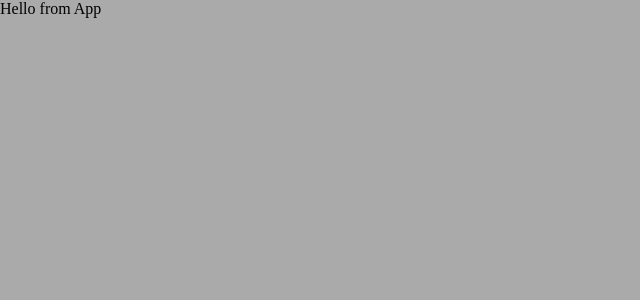
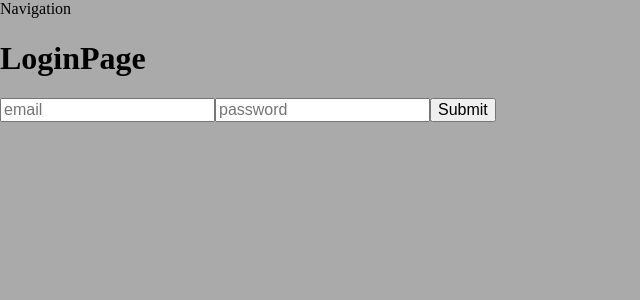
Before and after one commit to Lukasz-Semik/cash-organizer, a React app: page /login in a window 1280 px wide. Shown: the top 300 px of the page, without its empty margins (0-640 px from the left). Built offline with nearby package versions, Linux system fonts and the light colour scheme.

Commit message:
simple routing before firebase

```diff
--- a/app/index.js
+++ b/app/index.js
@@ -4,9 +4,9 @@ import ReactDOM from 'react-dom';
 import 'normalize.css/normalize.css';
 import './styles/main.scss';
 
-import App from './src/App';
+import Routing from './routing/Routing';
 
 ReactDOM.render(
-  <App />
+  <Routing />
   , document.getElementById('root')
 );
--- /dev/null
+++ b/app/routing/Routing.js
@@ -0,0 +1,25 @@
+import React from 'react';
+import { Router, Route, Switch } from 'react-router-dom';
+import history from './history';
+
+import LandingPage from '../src/LandingPage';
+import App from '../src/App';
+import Navigation from '../src/Navigation';
+import SignUpPage from '../src/SignUpPage';
+import LoginPage from '../src/LoginPage';
+
+const Routing = () => (
+  <Router history={history}>
+    <div>
+      <Navigation />
+      <Switch>
+        <Route exact path='/' component={LandingPage} />
+        <Route path='/signup' component={SignUpPage} />
+        <Route path='/login' component={LoginPage} />
+        <Route path='/app' component={App} />
+      </Switch>
+    </div>
+  </Router>
+);
+
+export default Routing;
--- /dev/null
+++ b/app/routing/history.js
@@ -0,0 +1,2 @@
+import { createBrowserHistory } from 'history';
+export default createBrowserHistory();
--- /dev/null
+++ b/app/src/LandingPage.js
@@ -0,0 +1,11 @@
+import React, { Component } from 'react';
+
+class LandingPage extends Component{
+  render(){
+    return(
+      <div>Landing Page</div>
+    );
+  }
+}
+
+export default LandingPage;
--- /dev/null
+++ b/app/src/LoginPage.js
@@ -0,0 +1,41 @@
+import React, { Component } from 'react';
+
+class LoginPage extends Component{
+  constructor(props){
+    super(props);
+
+    this.state={
+      email: '',
+      password: ''
+    }
+    this.handleSubmit = this.handleSubmit.bind(this);
+    this.onChangeEmail = this.onChangeEmail.bind(this);
+    this.onChangePass = this.onChangePass.bind(this);
+  }
+  handleSubmit(event){
+    event.preventDefault();
+  }
+  onChangeEmail(event){
+    const email = event.target.value;
+    this.setState(()=>({ email }));
+  }
+  onChangePass(event){
+    const password = event.target.value;
+    this.setState(()=>({ password }));
+  }
+  render(){
+    console.log('Login state',this.state);
+    return(
+      <div>
+        <h1>LoginPage</h1>
+        <form onSubmit={this.handleSubmit}>
+          <input type="text" name="email" placeholder="email" onChange={this.onChangeEmail} value={this.state.email}/>
+          <input type="password" name="password" placeholder="password" onChange={this.onChangePass} value={this.state.password}/>
+          <button>Submit</button>
+        </form>
+      </div>
+    );
+  }
+}
+
+export default LoginPage;
--- /dev/null
+++ b/app/src/Navigation.js
@@ -0,0 +1,13 @@
+import React, { Component } from 'react';
+
+class Navigation extends Component{
+  render(){
+    return(
+      <div>
+        Navigation
+      </div>
+    );
+  }
+}
+
+export default Navigation;
--- /dev/null
+++ b/app/src/SignUpPage.js
@@ -0,0 +1,41 @@
+import React, { Component } from 'react';
+
+class SignUpPage extends Component{
+  constructor(props){
+    super(props);
+
+    this.state={
+      email: '',
+      password: ''
+    }
+    this.handleSubmit = this.handleSubmit.bind(this);
+    this.onChangeEmail = this.onChangeEmail.bind(this);
+    this.onChangePass = this.onChangePass.bind(this);
+  }
+  handleSubmit(event){
+    event.preventDefault();
+  }
+  onChangeEmail(event){
+    const email = event.target.value;
+    this.setState(()=>({ email }));
+  }
+  onChangePass(event){
+    const password = event.target.value;
+    this.setState(()=>({ password }));
+  }
+  render(){
+    console.log('SignUpPage state',this.state);
+    return(
+      <div>
+        <h1>SignUpPage</h1>
+        <form onSubmit={this.handleSubmit}>
+          <input type="text" name="email" placeholder="email" onChange={this.onChangeEmail} value={this.state.email}/>
+          <input type="password" name="password" placeholder="password" onChange={this.onChangePass} value={this.state.password}/>
+          <button>Submit</button>
+        </form>
+      </div>
+    );
+  }
+}
+
+export default SignUpPage;
--- a/package.json
+++ b/package.json
@@ -24,6 +24,7 @@
     "normalize.css": "^7.0.0",
     "react": "^16.0.0",
     "react-dom": "^16.0.0",
+    "react-router-dom": "^4.2.2",
     "sass-loader": "^6.0.6",
     "style-loader": "^0.19.0",
     "webpack": "^3.6.0"
--- a/webpack.config.js
+++ b/webpack.config.js
@@ -39,7 +39,8 @@ module.exports = (env) => {
     devServer: {
       contentBase: path.join(__dirname, 'public'),
       publicPath: '/assets/',
-      port: 3000
+      port: 3000,
+      historyApiFallback: true
     }
   }
 }
```
Also changed, not shown: 1 other file (tests, documents, lock files or other folders).
